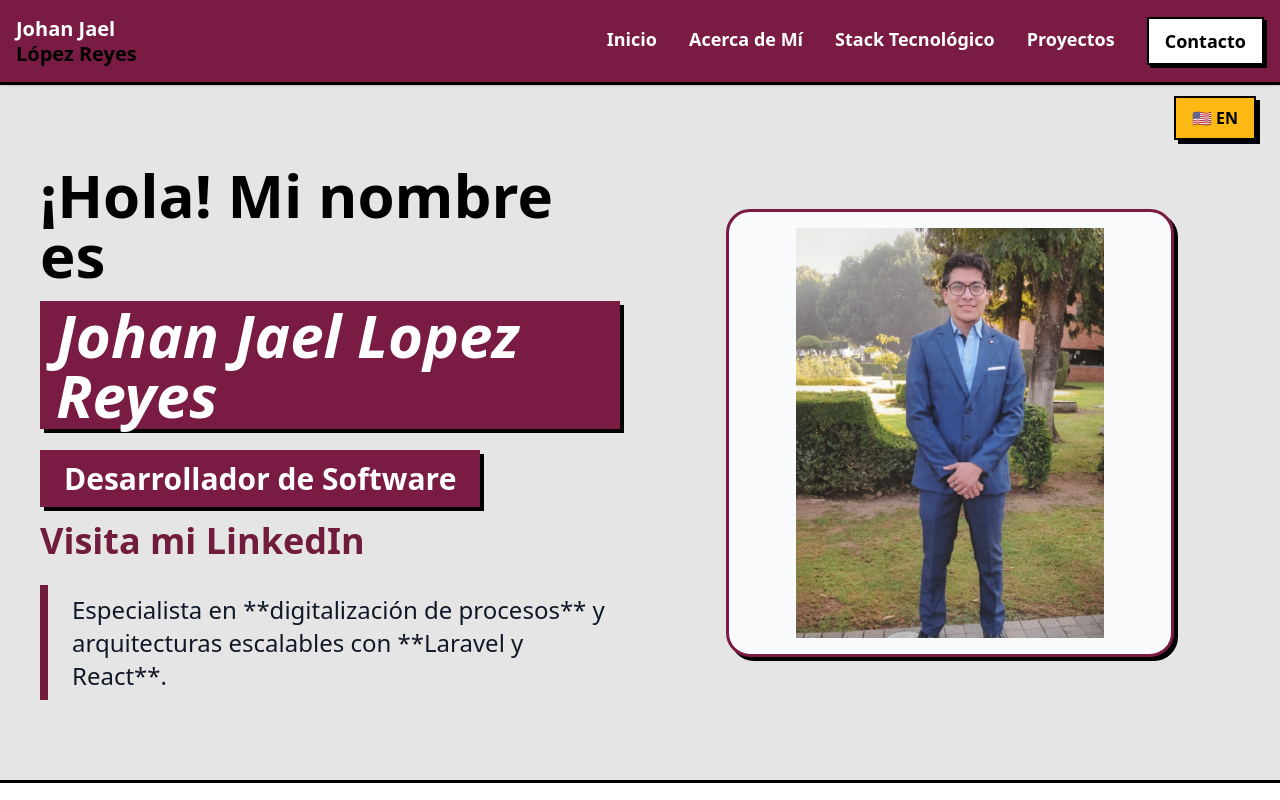
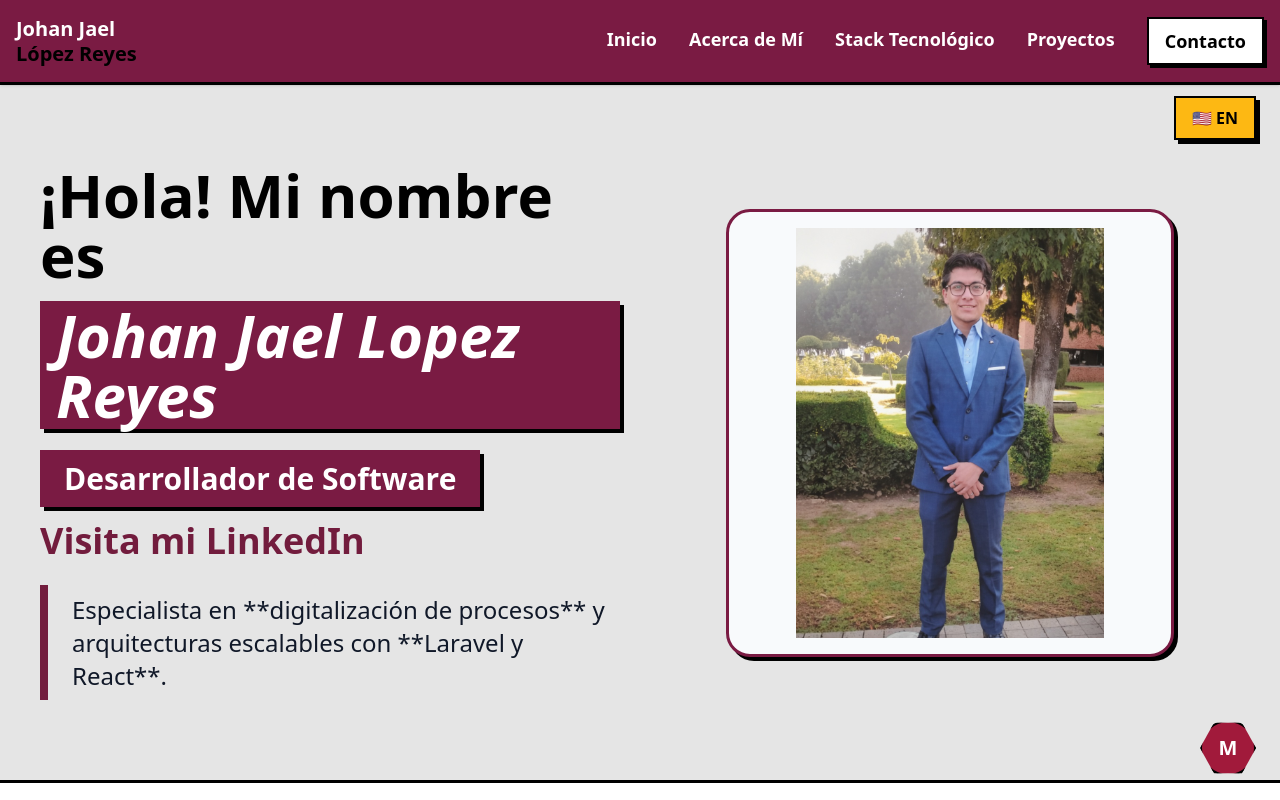
Before and after one commit to johanUtm04/portfolio_web, a React (Vite) app in the folder portfolio-johan/: page / in a window 1280 px wide. Shown: the top 800 px of the page. Built offline with nearby package versions, Linux system fonts and the light colour scheme.

Commit message:
feat: integrate SocialFloatingMenu component for enhanced social media access

```diff
--- a/portfolio-johan/src/App.jsx
+++ b/portfolio-johan/src/App.jsx
@@ -7,6 +7,7 @@ import { useState } from 'react';
 import { translations } from './translations';
 import Navbar from "./components/Navbar";
 import CustomCursor from './components/CustomCursor';
+import SocialFloatingMenu from './components/SocialFloatingMenu';
 
 function App() {
   const [lang, setLang] = useState('es');
@@ -16,7 +17,6 @@ function App() {
   return (
     <div className="min-h-screen bg-brand-bg text-black">
 
-      {/* Botón de Idioma */}
       <button
         onClick={toggleLang}
         className="fixed top-24 right-6 z-[100] bg-[#FDB813] border-2 border-black px-4 py-2 font-black shadow-[4px_4px_0px_0px_rgba(0,0,0,1)] active:shadow-none active:translate-x-1 active:translate-y-1 transition-all"
@@ -26,10 +26,11 @@ function App() {
 
       <CustomCursor />
 
-      <Navbar t={t} lang={lang} /> {/* Pasamos lang también por si ocupas lógica extra */}
+      <SocialFloatingMenu t={t} />
+
+      <Navbar t={t} lang={lang} />
 
       <main>
-        {/* Agregamos t={t} a todos para que puedan traducirse */}
         <Home t={t} />
         <About t={t} />
         <TechStack t={t} />
```
